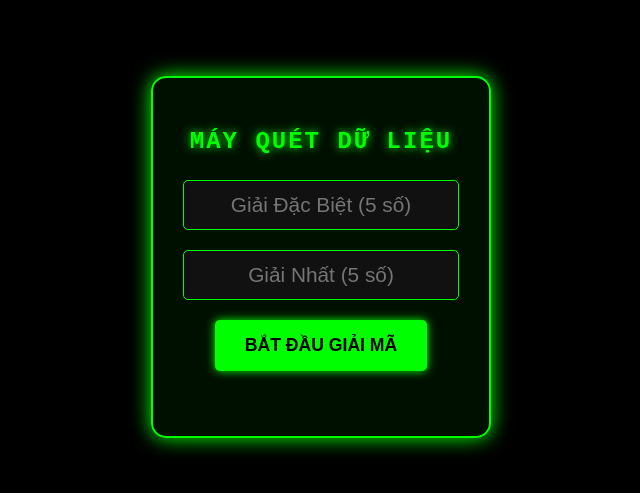
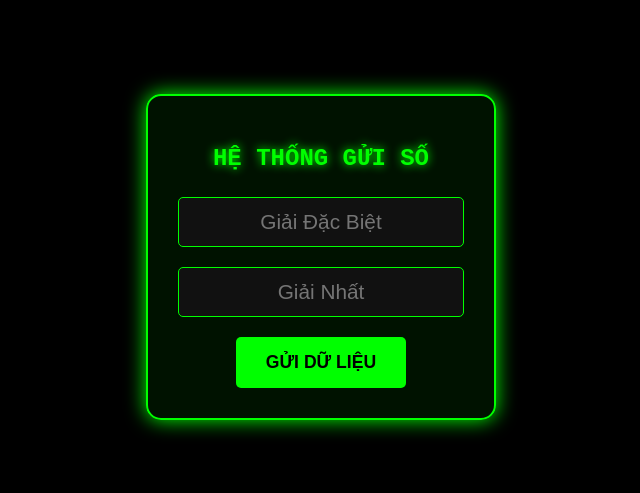
Before and after one commit to 1606teothao103/XSMB, a plain HTML site: page scan.html in a window 1280 px wide. Shown: the part 143-636 px from the top of the page, without its empty margins (319-959 px from the left). Drawn offline with Linux system fonts and the light colour scheme.

Commit message:
Update title and modify input placeholders in scan.html

```diff
--- a/scan.html
+++ b/scan.html
@@ -3,168 +3,77 @@
 <head>
     <meta charset="UTF-8">
     <meta name="viewport" content="width=device-width, initial-scale=1.0">
-    <title>Hệ Thống Quét XSMB</title>
+    <title>Máy Quét XSMB - Hệ Thống Chốt Số</title>
     <style>
-        body {
-            background-color: #000;
-            color: #0f0;
-            font-family: 'Courier New', monospace;
-            display: flex;
-            flex-direction: column;
-            align-items: center;
-            justify-content: center;
-            height: 100vh;
-            margin: 0;
-            overflow: hidden;
-        }
-
-        .container {
-            border: 2px solid #0f0;
-            padding: 30px;
-            box-shadow: 0 0 20px #0f0;
-            text-align: center;
-            background: rgba(0, 20, 0, 0.8);
-            border-radius: 15px;
-        }
-
-        h2 {
-            text-shadow: 0 0 10px #0f0;
-            margin-bottom: 25px;
-            letter-spacing: 2px;
-        }
-
-        .input-group {
-            margin-bottom: 20px;
-        }
-
-        input {
-            background: #111;
-            border: 1px solid #0f0;
-            color: #0f0;
-            padding: 12px;
-            width: 250px;
-            text-align: center;
-            font-size: 1.3rem;
-            outline: none;
-            border-radius: 5px;
-            transition: 0.3s;
-        }
-
-        input:focus {
-            box-shadow: 0 0 15px #0f0;
-            background: #000;
-        }
-
-        button {
-            background: #0f0;
-            color: #000;
-            border: none;
-            padding: 15px 30px;
-            font-size: 1.1rem;
-            font-weight: bold;
-            cursor: pointer;
-            border-radius: 5px;
-            transition: 0.4s;
-            text-transform: uppercase;
-            box-shadow: 0 0 10px #0f0;
-        }
-
-        button:hover {
-            background: #fff;
-            box-shadow: 0 0 30px #0f0;
-            transform: scale(1.05);
-        }
-
-        button:disabled {
-            background: #333;
-            color: #666;
-            cursor: not-allowed;
-            box-shadow: none;
-        }
-
-        .status {
-            margin-top: 15px;
-            font-size: 0.9rem;
-            height: 20px;
-        }
+        body { background-color: #000; color: #0f0; font-family: 'Courier New', monospace; display: flex; flex-direction: column; align-items: center; justify-content: center; height: 100vh; margin: 0; }
+        .container { border: 2px solid #0f0; padding: 30px; box-shadow: 0 0 20px #0f0; text-align: center; background: rgba(0, 20, 0, 0.9); border-radius: 15px; }
+        h2 { text-shadow: 0 0 10px #0f0; margin-bottom: 25px; }
+        .input-group { margin-bottom: 20px; }
+        input { background: #111; border: 1px solid #0f0; color: #0f0; padding: 12px; width: 260px; text-align: center; font-size: 1.3rem; outline: none; border-radius: 5px; }
+        button { background: #0f0; color: #000; border: none; padding: 15px 30px; font-size: 1.1rem; font-weight: bold; cursor: pointer; border-radius: 5px; transition: 0.4s; text-transform: uppercase; }
+        button:hover:not(:disabled) { background: #fff; box-shadow: 0 0 30px #0f0; transform: scale(1.05); }
+        button:disabled { background: #333; color: #666; cursor: not-allowed; }
+        #lock-msg { color: #f00; margin-top: 15px; font-weight: bold; display: none; }
     </style>
 </head>
 <body>
 
 <div class="container">
-    <h2>MÁY QUÉT DỮ LIỆU</h2>
-
+    <h2>HỆ THỐNG GỬI SỐ</h2>
     <div class="input-group">
-        <input type="text" id="gdb" placeholder="Giải Đặc Biệt (5 số)" maxlength="6" autocomplete="off">
+        <input type="text" id="gdb" placeholder="Giải Đặc Biệt" maxlength="6">
     </div>
-
     <div class="input-group">
-        <input type="text" id="g1" placeholder="Giải Nhất (5 số)" maxlength="5" autocomplete="off">
+        <input type="text" id="g1" placeholder="Giải Nhất" maxlength="5">
     </div>
-
-    <button id="btnScan" onclick="updateGist()">Bắt Đầu Giải Mã</button>
-
-    <div class="status" id="statusText"></div>
+    <button id="btnScan" onclick="updateGist()">Gửi Dữ Liệu</button>
+    <div id="lock-msg">HỆ THỐNG ĐÃ KHÓA (SAU 17:30)</div>
 </div>
 
 <script>
-    // --- CẤU HÌNH GITHUB ---
-    // Bạn thay Token và Gist ID của bạn vào đây
     const GITHUB_TOKEN = "TOKEN_CỦA_BẠN";
     const GIST_ID = "ID_GIST_CỦA_BẠN";
 
+    function checkLock() {
+        const now = new Date();
+        const time = now.getHours() * 100 + now.getMinutes();
+        if (time >= 1730) {
+            document.getElementById('btnScan').disabled = true;
+            document.getElementById('lock-msg').style.display = 'block';
+            return true;
+        }
+        return false;
+    }
+
     async function updateGist() {
-        const gdb = document.getElementById('gdb').value.trim();
-        const g1 = document.getElementById('g1').value.trim();
+        if (checkLock()) return;
+
+        const combinedData = document.getElementById('gdb').value + document.getElementById('g1').value;
+        if (combinedData.length < 10) return alert("Chưa nhập đủ số!");
+
         const btn = document.getElementById('btnScan');
-        const status = document.getElementById('statusText');
-
-        // Ghép dãy số (thường là 5+5 = 10 số)
-        const combinedData = gdb + g1;
-
-        if (combinedData.length < 10) {
-            alert("Vui lòng nhập đủ các con số!");
-            return;
-        }
-
-        // Vô hiệu hóa nút để tránh bấm nhiều lần
+        btn.innerText = "ĐANG TRUYỀN TIN...";
         btn.disabled = true;
-        btn.innerText = "ĐANG TRUYỀN TIN...";
-        status.innerText = "Đang kết nối với cơ sở dữ liệu GitHub...";
 
         try {
             const response = await fetch(`https://api.github.com/gists/${GIST_ID}`, {
                 method: "PATCH",
-                headers: {
-                    "Authorization": `Bearer ${GITHUB_TOKEN}`,
-                    "Content-Type": "application/json"
-                },
-                body: JSON.stringify({
-                    files: {
-                        "xsmb_data.txt": {
-                            content: combinedData
-                        }
-                    }
-                })
+                headers: { "Authorization": `Bearer ${GITHUB_TOKEN}`, "Content-Type": "application/json" },
+                body: JSON.stringify({ files: { "xsmb_data.txt": { content: combinedData } } })
             });
 
             if (response.ok) {
-                status.innerText = "Truyền tin thành công! Đang chuyển hướng...";
-                setTimeout(() => {
-                    window.location.href = 'index.html';
-                }, 1000);
+                window.location.href = 'index.html';
             } else {
-                throw new Error("Lỗi phản hồi từ GitHub");
+                alert("Lỗi kết nối GitHub!");
+                btn.disabled = false;
+                btn.innerText = "GỬI DỮ LIỆU";
             }
-        } catch (error) {
-            console.error(error);
-            alert("Lỗi kết nối! Kiểm tra Token và Gist ID.");
-            btn.disabled = false;
-            btn.innerText = "Thử Lại";
-            status.innerText = "";
-        }
+        } catch (e) { alert("Lỗi!"); btn.disabled = false; }
     }
+
+    // Kiểm tra ngay khi mở trang
+    checkLock();
 </script>
-
 </body>
 </html>
```
